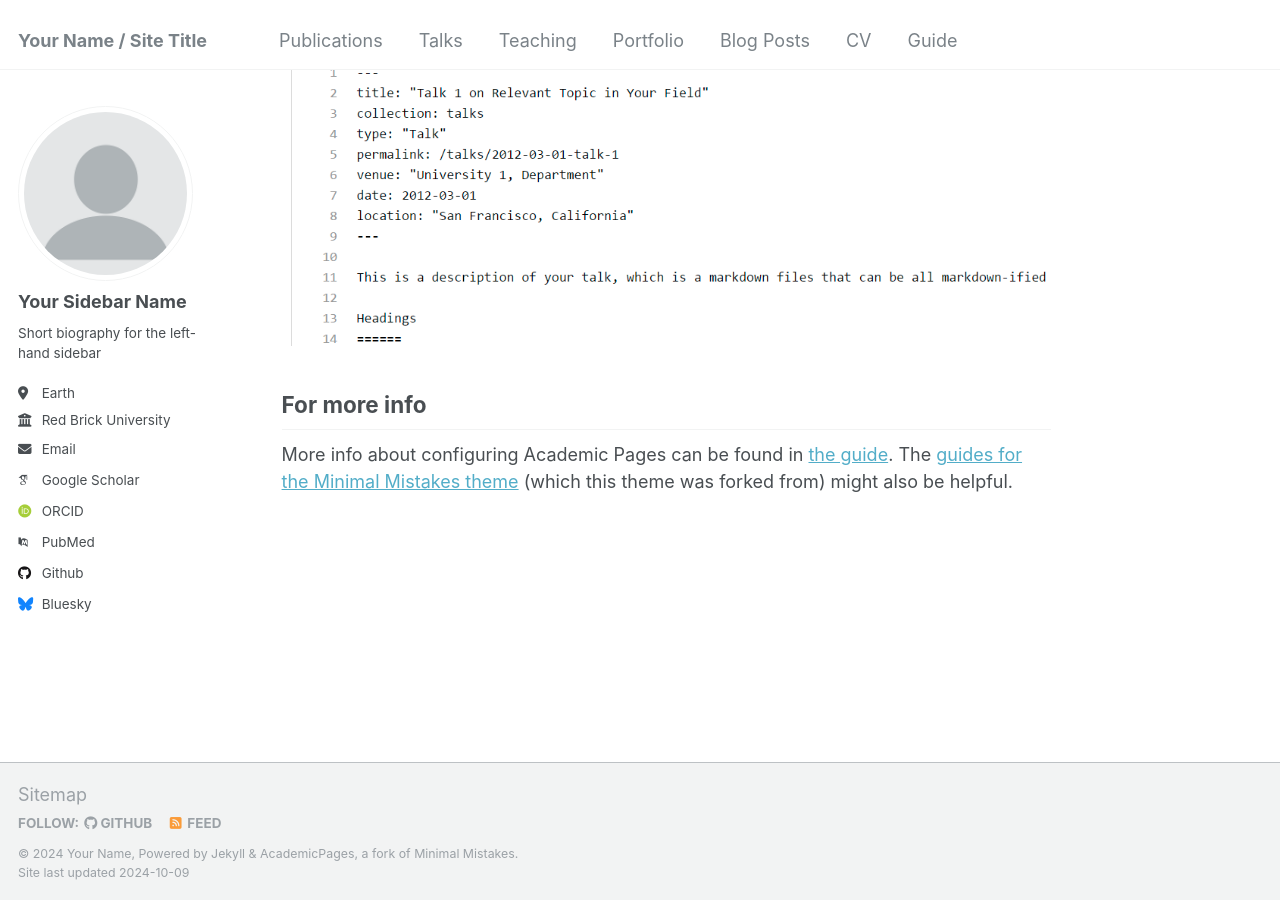
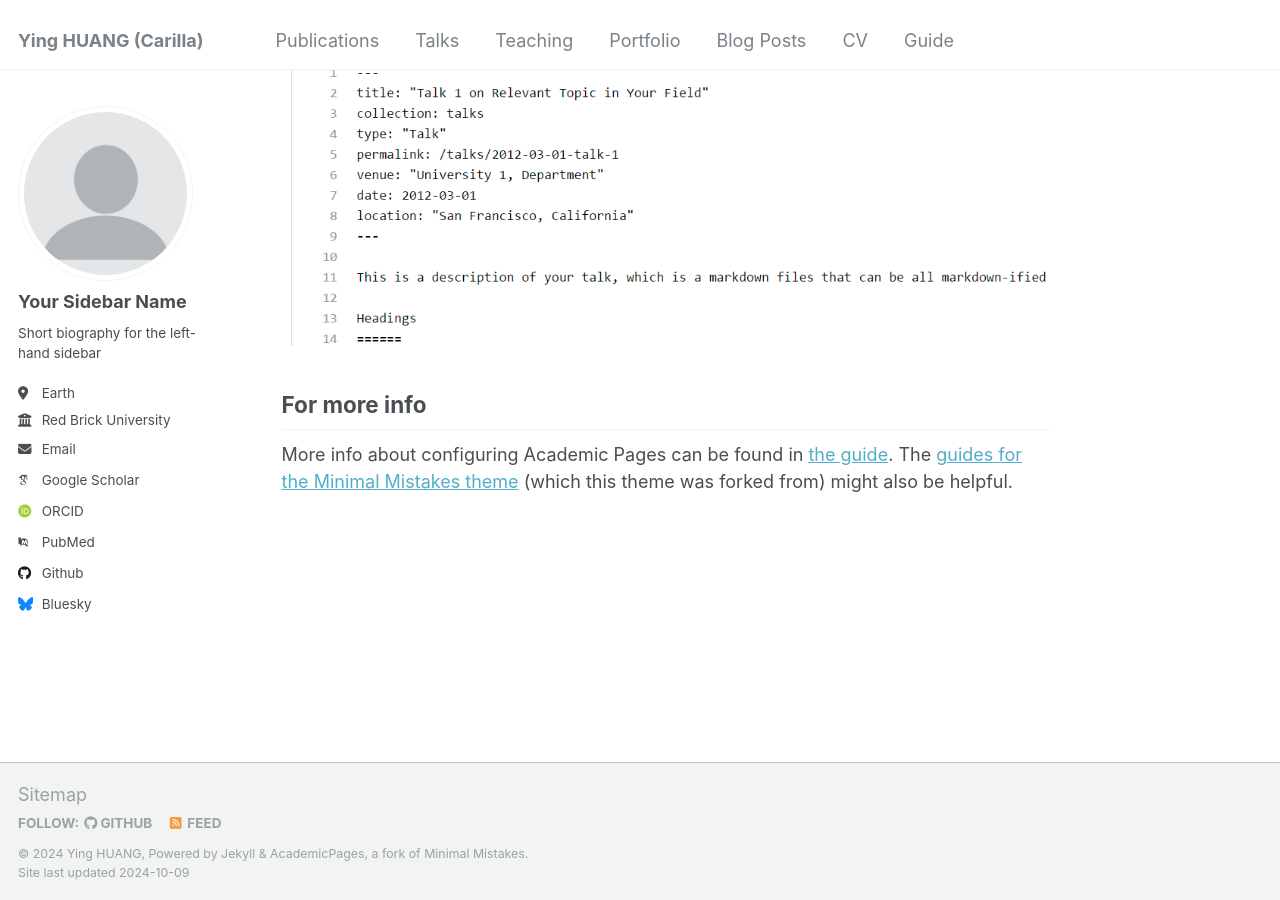
Before and after one commit to carillahuang/carillahuang.github.io, a Jekyll site: the page built from _pages/about.md, in a window 1280 px wide and 900 px high, scrolled down 2643 px. Built offline with Jekyll 4.4.1, drawn with Linux system fonts in a browser that asks for light colours; some web fonts are replaced.

Commit message:
_config.yml

```diff
--- a/_config.yml
+++ b/_config.yml
@@ -8,11 +8,11 @@
 
 # Basic Site Settings
 locale                   : "en-US"
-title                    : "Your Name / Site Title"
+title                    : "Ying HUANG (Carilla)"
 title_separator          : "-"
-name                     : &name "Your Name"
-description              : &description "personal description"
-url                      : https://academicpages.github.io # the base hostname & protocol for your site e.g. "https://mmistakes.github.io"
+name                     : &name "Ying HUANG"
+description              : &description "PhD student in developmental biology"
+url                      : https://carillahuang.github.io
 baseurl                  : "" # the subpath of your site, e.g. "/blog"
 repository               : "academicpages/academicpages.github.io"
 
```
